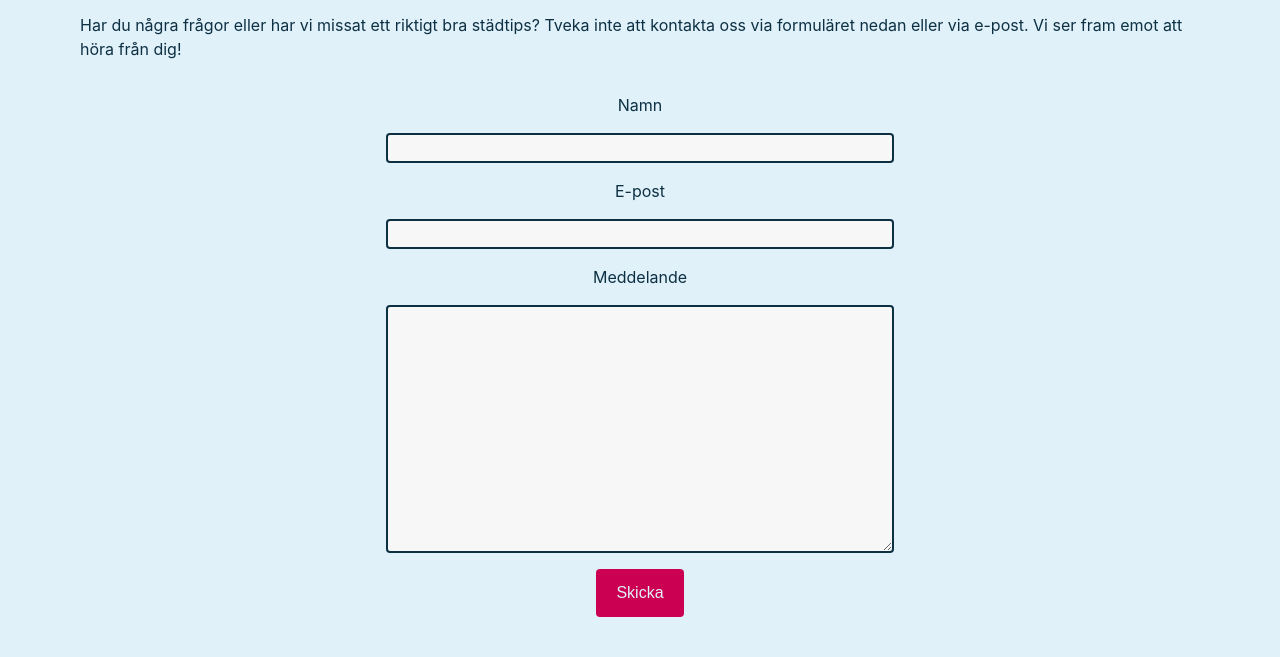
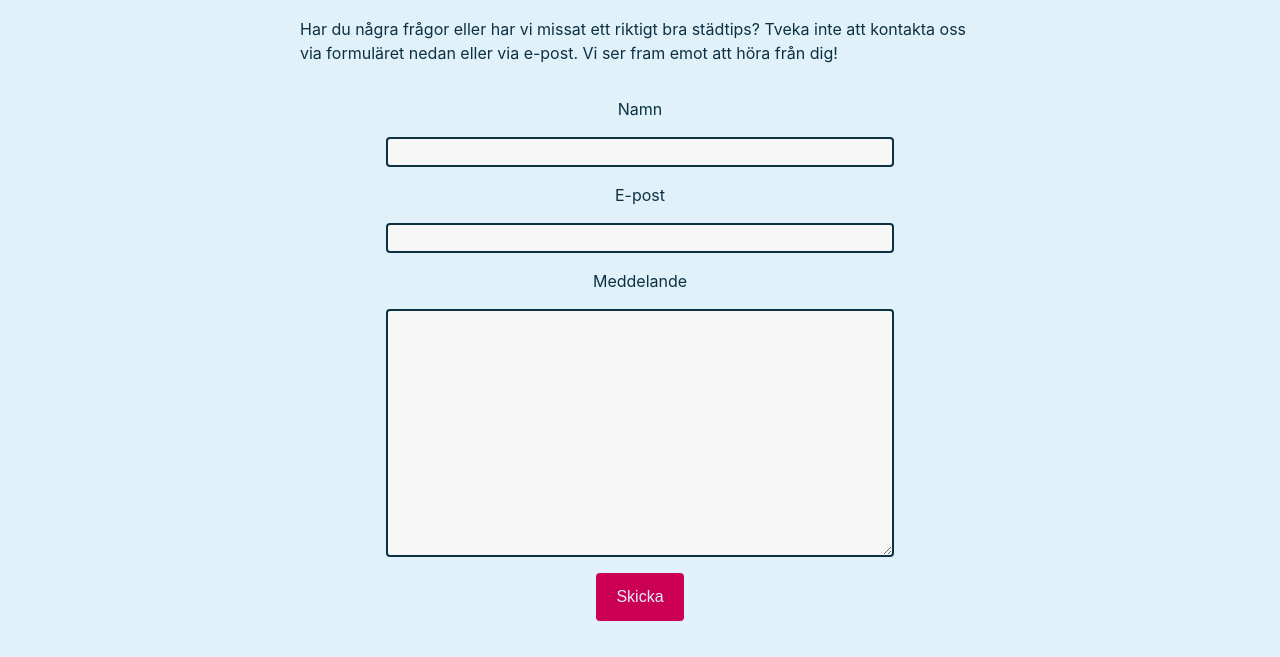
Before and after one commit to Yrla137/CleanFreaks_GroupProject, a website built with Vite: page src/aboutUs_contact.html in a window 1280 px wide. Shown: the part 275-932 px from the top of the page. Built offline with nearby package versions, Linux system fonts and the light colour scheme.

Commit message:
fixed width on text and form

```diff
--- a/src/aboutUs_contact.css
+++ b/src/aboutUs_contact.css
@@ -15,11 +15,17 @@
 main {
     display: flex;
     flex-direction: column;
-    padding: 20px;
     margin: 20px;
-    align-items: center;
+    align-content: center;
     justify-content: center;
     gap: var(--space-5);
+    padding-left: 10%;
+    padding-right: 10%;
+
+    @media (min-width: 768px) {
+        padding-left: 20%;
+        padding-right: 20%;
+    }
 }
 
 h2 {
@@ -35,6 +41,7 @@
     align-items: center;
     justify-content: center;
     gap: var(--space-2);
+
 }
 
 .contact-us {
@@ -51,8 +58,11 @@
     align-items: center;
     justify-content: center;
     gap: var(--space-2);
-    width: 75%;
-    max-width: 500px;
+    width: 100%;
+
+    @media (min-width: 768px) {
+        width: 500px;
+    }
 }
 
 .contact-us form input,
@@ -66,6 +76,8 @@
     font-size: var(--p-font-size);
     line-height: var(--p-line-height);
     font-weight: var(--font-weight-regular);
+
+
 }
 
 button {
```
